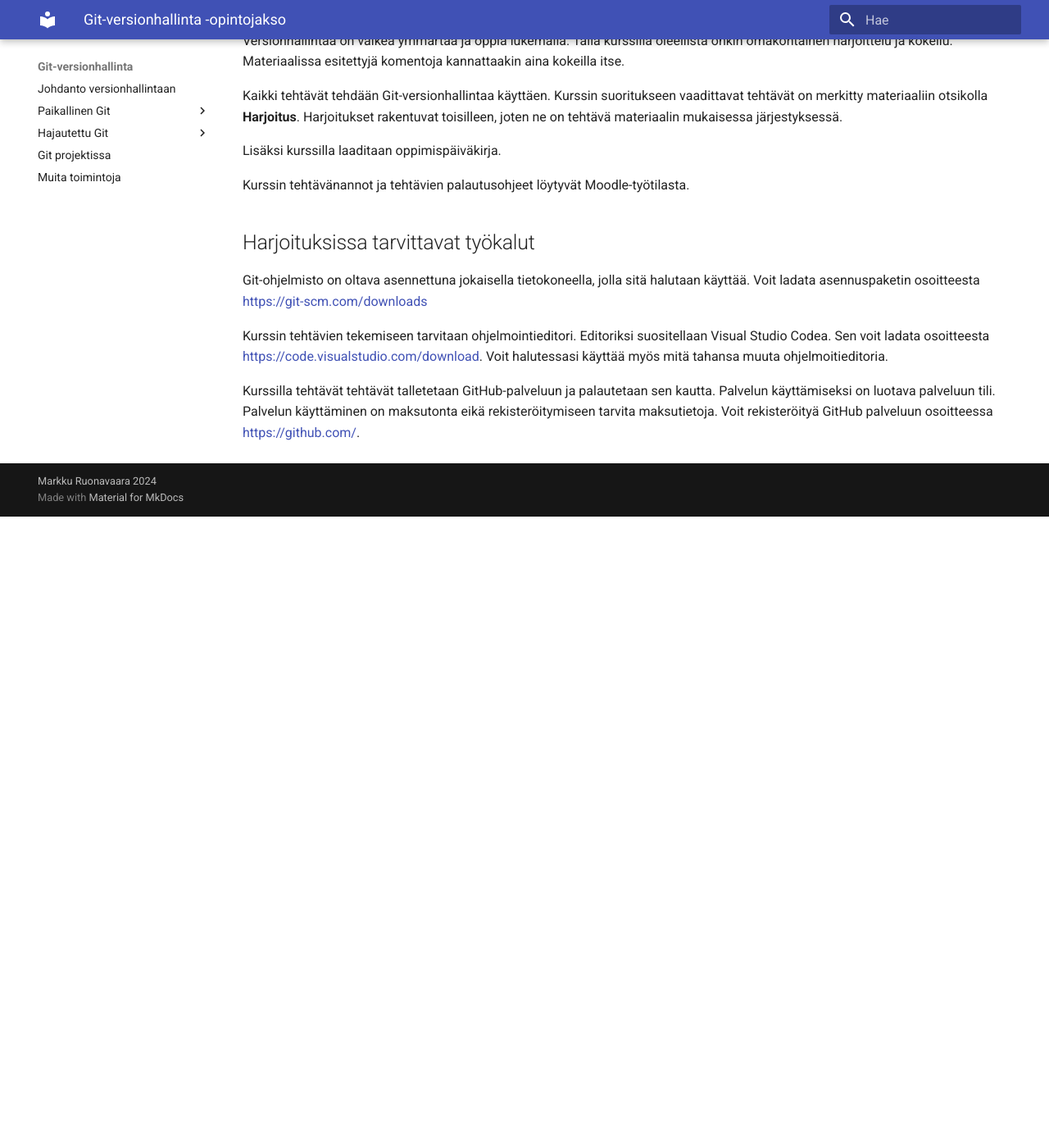
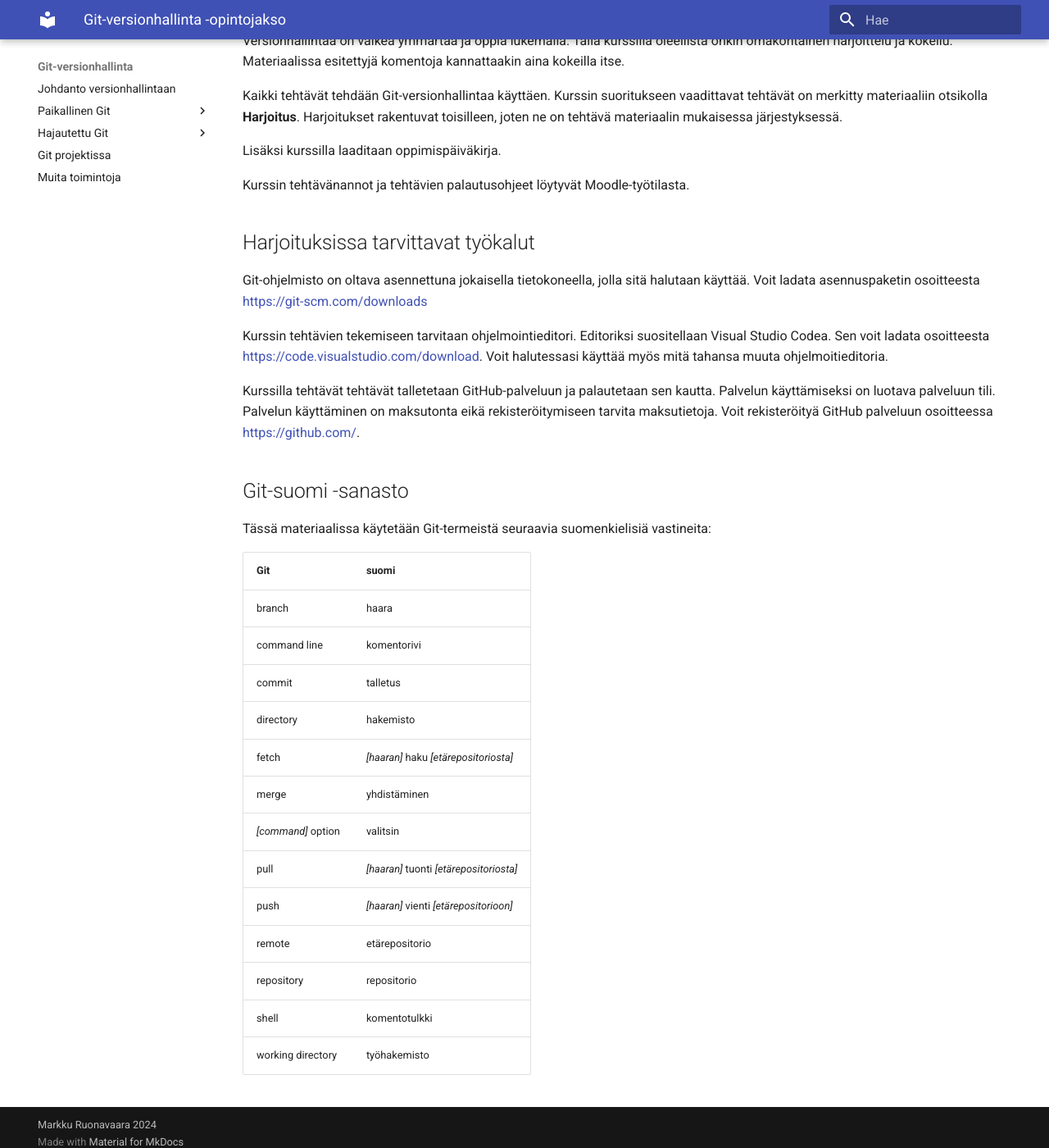
Before and after one commit to mruonavaara/git-versionhallinta, an MkDocs documentation site: the page built from docs/index.md, in a window 1280 px wide and 1400 px high, scrolled down 1046 px. Shown: the whole window at 82% size. Built offline with MkDocs 1.6.1 and Material for MkDocs 9.7.7, drawn with Linux system fonts in a browser that asks for light colours; before the commit the page ends 1676 px from its top, so only the background shows below that.

Commit message:
Lisätty johdantoon kuva, etusivulle sanasto ja maininta main-haarasta

```diff
--- a/docs/index.md
+++ b/docs/index.md
@@ -44,3 +44,23 @@ Git-ohjelmisto on oltava asennettuna jokaisella tietokoneella, jolla sitä halut
 Kurssin tehtävien tekemiseen tarvitaan ohjelmointieditori. Editoriksi suositellaan Visual Studio Codea. Sen voit ladata osoitteesta [https://code.visualstudio.com/download](https://code.visualstudio.com/download). Voit halutessasi käyttää myös mitä tahansa muuta ohjelmoitieditoria.
 
 Kurssilla tehtävät tehtävät talletetaan GitHub-palveluun ja palautetaan sen kautta. Palvelun käyttämiseksi on luotava palveluun tili. Palvelun käyttäminen on maksutonta eikä rekisteröitymiseen tarvita maksutietoja. Voit rekisteröityä GitHub palveluun osoitteessa [https://github.com/](https://github.com/).
+
+## Git-suomi -sanasto
+
+Tässä materiaalissa käytetään Git-termeistä seuraavia suomenkielisiä vastineita:
+
+Git | suomi
+--- | ---
+branch | haara
+command line | komentorivi
+commit | talletus
+directory | hakemisto
+fetch | _[haaran]_ haku _[etärepositoriosta]_
+merge | yhdistäminen
+_[command]_ option | valitsin
+pull | _[haaran]_ tuonti _[etärepositoriosta]_
+push | _[haaran]_ vienti _[etärepositorioon]_
+remote | etärepositorio
+repository | repositorio
+shell | komentotulkki
+working directory | työhakemisto
```
Also changed, not shown: docs/etarepositoriot.md (+1 -1 lines), docs/haarat.md (+6 -0 lines), docs/johdanto.md (+1 -1 lines), docs/assets/repo_sync.png.
